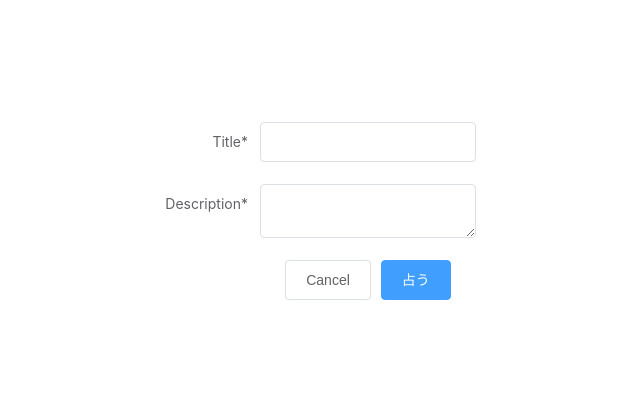
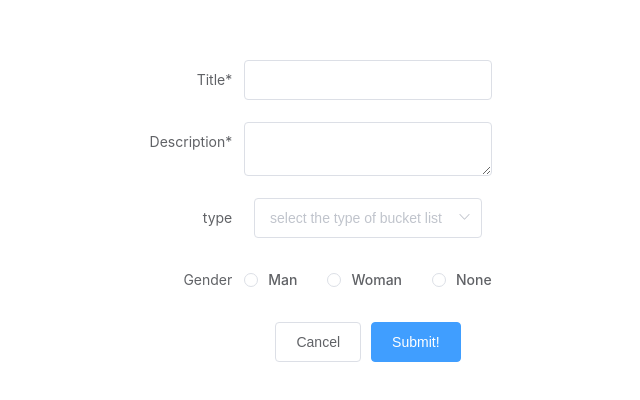
Before and after one commit to YutaKanna/Nuxt-Firebase, a Nuxt app in the folder nuxt/: page /bucket-lists/new in a window 1280 px wide. Shown: the part 178-578 px from the top of the page, without its empty margins (332-972 px from the left). Built offline with nearby package versions, Linux system fonts and the light colour scheme.

Commit message:
genderをpostできるようにする #14

```diff
--- a/nuxt/pages/bucket-lists/new.vue
+++ b/nuxt/pages/bucket-lists/new.vue
@@ -14,9 +14,22 @@
             <el-form-item label="Description*">
                 <el-input name="description" type="textarea" v-model="form.description"></el-input>
             </el-form-item>
+            <el-form-item label="type">
+                <el-select name="type" v-model="form.type" placeholder="select the type of bucket list">
+                    <el-option label="Business" value="1"></el-option>
+                    <el-option label="Sport" value="2"></el-option>
+                    <el-option label="Hubby" value="3"></el-option>
+                    <el-option label="Other" value="4"></el-option>
+                </el-select>
+            </el-form-item>
+            <el-form-item label="Gender">
+                <el-radio v-model="form.gender" label="1">Man</el-radio>
+                <el-radio v-model="form.gender" label="2">Woman</el-radio>
+                <el-radio v-model="form.gender"　label="3">None</el-radio>
+            </el-form-item>
             <el-form-item>
                 <el-button>Cancel</el-button>
-                <el-button type="primary" native-type="submit">占う</el-button>
+                <el-button type="primary" native-type="submit">Submit!</el-button>
             </el-form-item>
         </el-form>
     </div>
@@ -89,6 +102,8 @@ var axiosPost = axios.create({
         await axiosPost.post(url, {
           title: this.form.title,
           description: this.form.description,
+          type: this.form.type,
+          gender: this.form.gender,
           withCredentials: true,
         }).then(this.$router.push('/bucket-lists'));
       },
```
Also changed, not shown: 1 other file (tests, documents, lock files or other folders).
